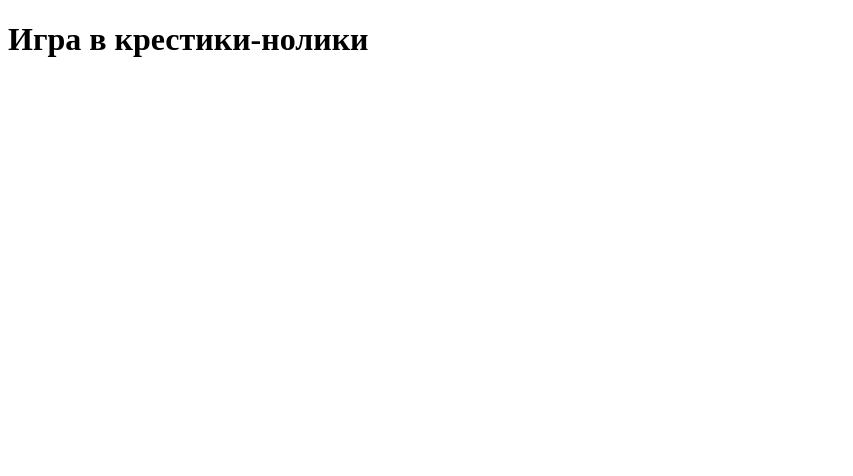
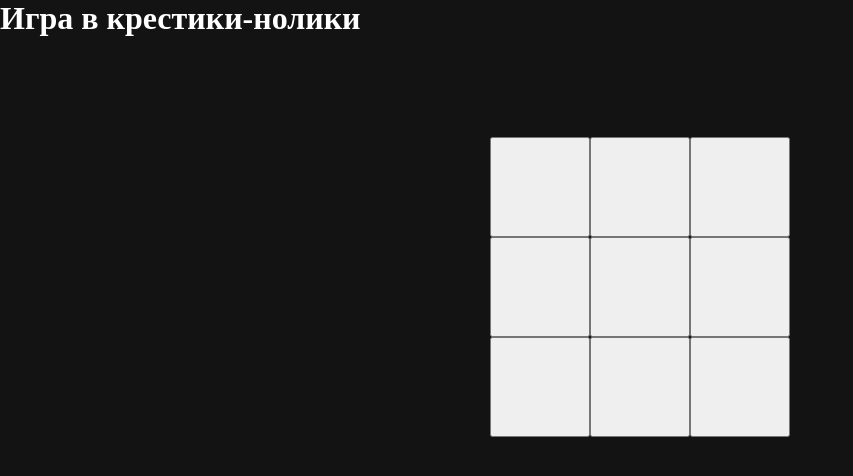
Before and after one commit to Ilin-Dmitry/tic-tac-toe, a React (Create React App) app: page / in a window 1280 px wide. Shown: the top 476 px of the page, without its empty margins (0-853 px from the left). Built offline with nearby package versions, Linux system fonts and the light colour scheme.

Commit message:
Set cells checking

```diff
--- a/src/App.js
+++ b/src/App.js
@@ -1,7 +1,11 @@
+import "./index.css";
+import Game from "./components/Game";
+
 function App() {
   return (
     <div className="App">
       <h1>Игра в крестики-нолики</h1>
+      <Game />
     </div>
   );
 }
--- /dev/null
+++ b/src/components/Cell.jsx
@@ -0,0 +1,22 @@
+import React, {useEffect, useState} from 'react';
+import {cellsArray} from "../utils/cellsArray";
+
+const Cell = ({number, onClick, isChecked}) => {
+  // console.log(number, isChecked)
+  const [isClicked, setIsClicked] = useState(false);
+  const [sign, setSign] = useState('')
+  function clickCell() {
+    onClick(number)
+    setIsClicked(true)
+  }
+
+  useEffect(() => {
+    isClicked && setSign('x')
+    console.log('ischeked',isChecked)
+  }, [isClicked])
+  return (
+      <button className="game__button" onClick={clickCell}>{sign}</button>
+  );
+};
+
+export default Cell;
--- /dev/null
+++ b/src/components/Game.jsx
@@ -0,0 +1,21 @@
+import React from 'react';
+import Cell from "./Cell";
+import {cellsArray} from "../utils/cellsArray";
+
+const Game = () => {
+
+  function clickCell(num) {
+    const checkedCell = cellsArray.find(number => number.key === num);
+    checkedCell.isChecked = true;
+  }
+
+  return (
+      <div className="game">
+        {cellsArray.map(cell => {
+            return <Cell key={cell.key} number={cell.key} isChecked={cell.isChecked} onClick={clickCell}/>
+          })}
+      </div>
+  );
+};
+
+export default Game;
--- /dev/null
+++ b/src/index.css
@@ -0,0 +1,24 @@
+*,
+*:before,
+*:after {
+    margin: 0;
+    padding: 0;
+    box-sizing: border-box;
+}
+
+.App {
+    width: 100vw;
+    min-height: 100vh;
+    background-color: #131313;
+    color: #fff;
+}
+
+.game {
+    margin: 100px auto 0;
+    max-width: 300px;
+
+    display: grid;
+    grid-template-columns: repeat(3, 100px);
+    grid-template-rows: repeat(3, 100px);
+
+}
--- /dev/null
+++ b/src/utils/cellsArray.js
@@ -0,0 +1,11 @@
+export const cellsArray = [
+  {key: 1, isChecked: false},
+  {key: 2, isChecked: false},
+  {key: 3, isChecked: false},
+  {key: 4, isChecked: false},
+  {key: 5, isChecked: false},
+  {key: 6, isChecked: false},
+  {key: 7, isChecked: false},
+  {key: 8, isChecked: false},
+  {key: 9, isChecked: false},
+]
```
